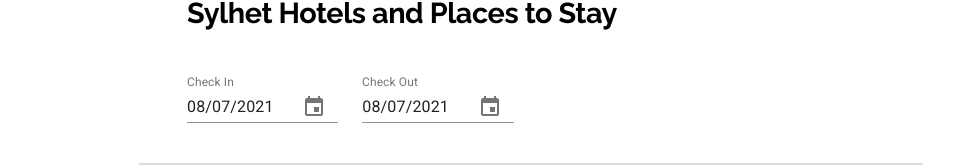
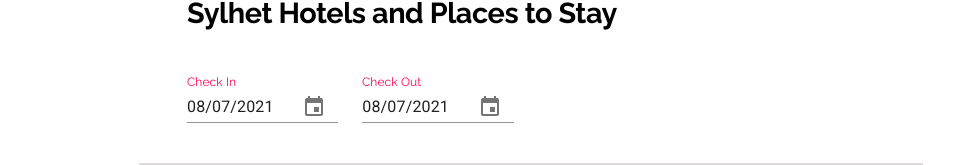
Before and after one commit to Pistachio102/Tripy-V2, a React (Create React App) app: page /hotels in a window 1280 px wide. Shown: the part 346-511 px from the top of the page, without its empty margins (109-1063 px from the left). Built offline with nearby package versions, Linux system fonts and the light colour scheme.

Commit message:
:art: Homepage Side Options Added

```diff
--- a/src/components/DatePicker.js
+++ b/src/components/DatePicker.js
@@ -15,6 +15,10 @@ const useStyles = makeStyles((theme) => ({
   margin: {
     margin: theme.spacing(1),
   },
+  labelStyle: {
+    fontFamily: "Raleway",
+    color: theme.palette.secondary.main,
+  },
 }));
 
 export default function Datepicker({ label, onChange, date }) {
@@ -29,7 +33,7 @@ export default function Datepicker({ label, onChange, date }) {
           format="dd/MM/yyyy"
           margin="normal"
           id="date-picker-inline"
-          label={label}
+          label={<span className={classes.labelStyle}>{label}</span>}
           value={date}
           onChange={onChange}
           KeyboardButtonProps={{
```
